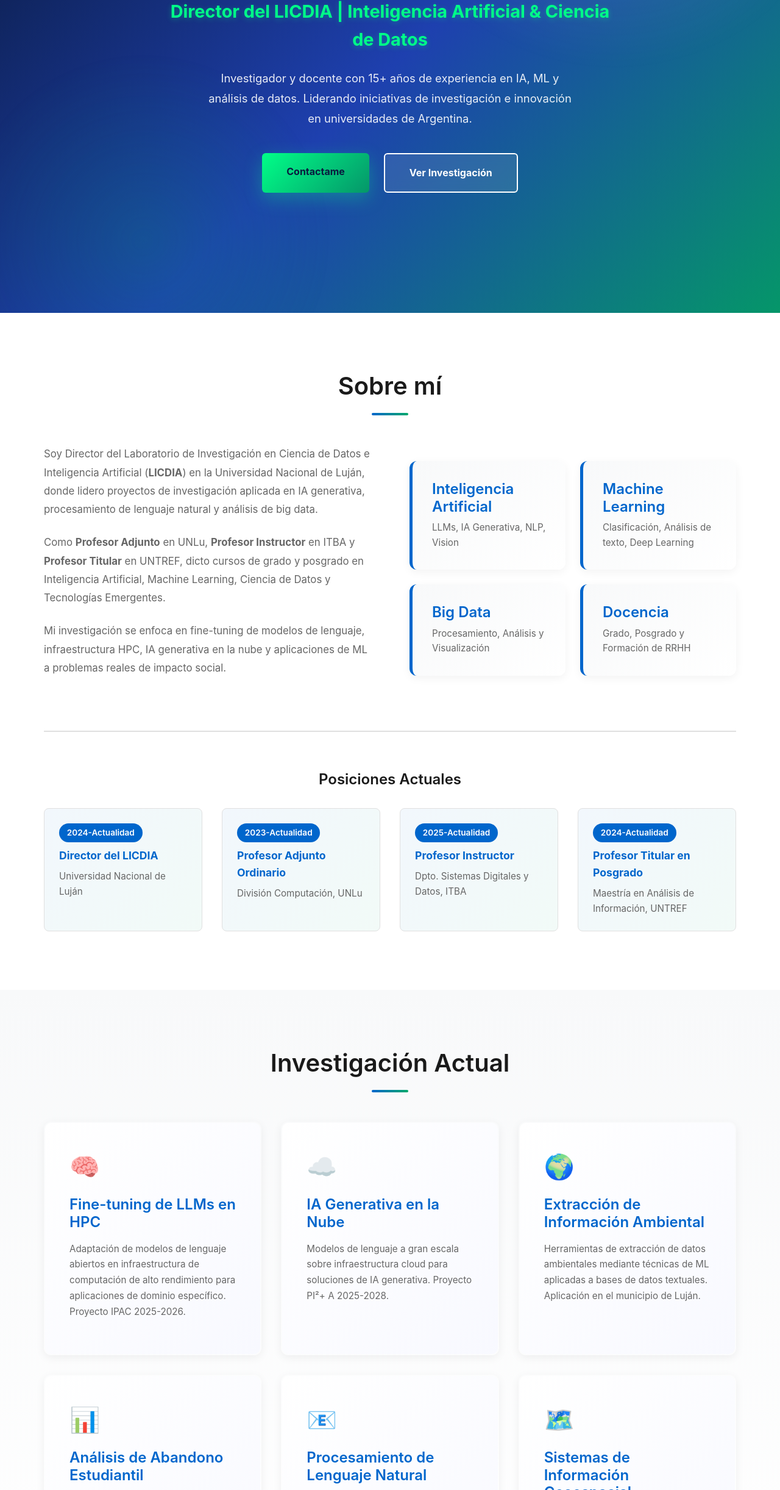
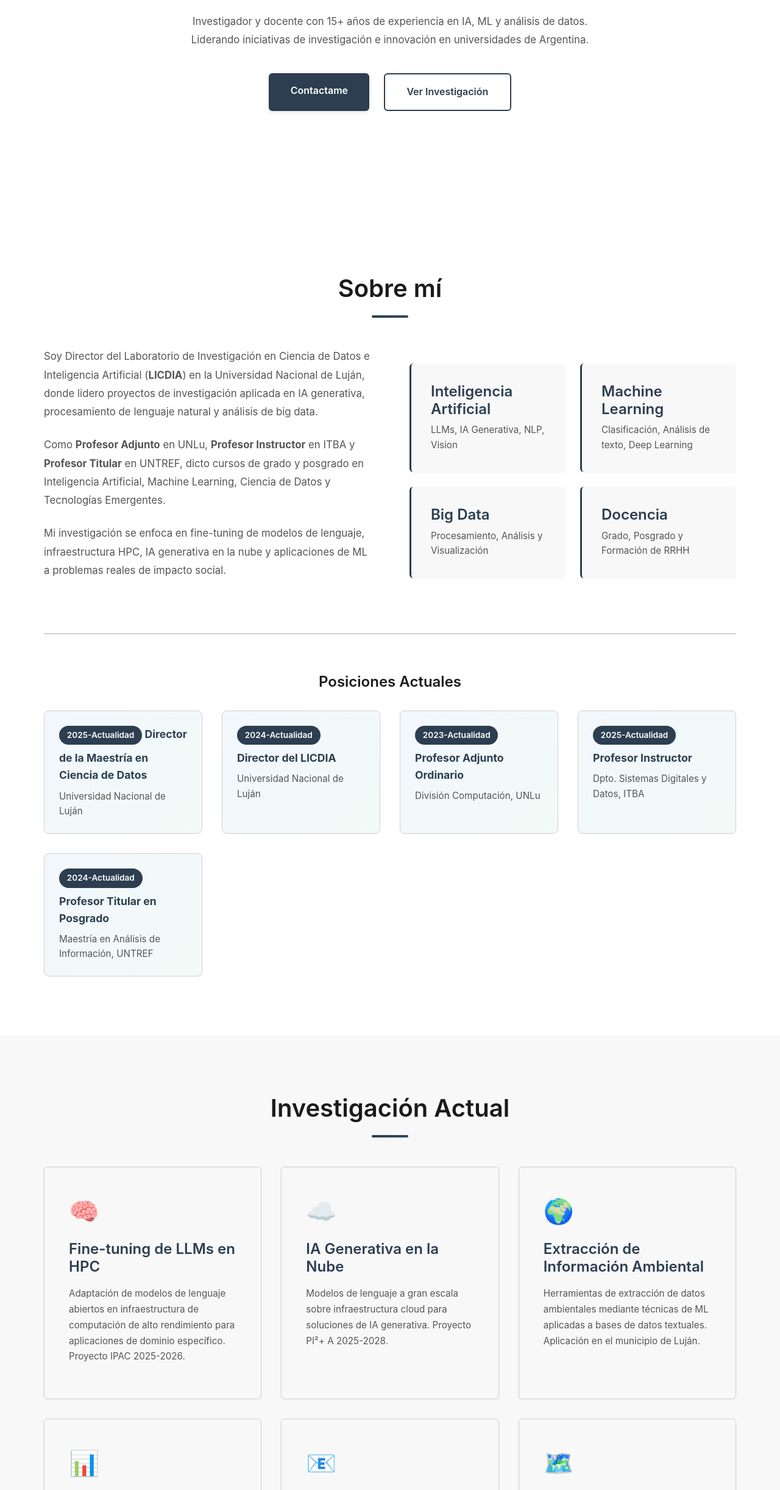
Before and after one commit to jumafernandez/jumafernandez.github.io, a plain HTML site: page index.html in a window 1280 px wide. Shown: the part 357-2800 px from the top of the page at 61% size. Drawn offline with Linux system fonts and the light colour scheme.

Commit message:
Update: new design (sobrio), new publications, new role (Maestría), removed blog

```diff
--- a/css/styles.css
+++ b/css/styles.css
@@ -2,14 +2,14 @@
    VARIABLES Y RESET
    ============================================ */
 :root {
-    --primary-color: #0066cc;
-    --secondary-color: #00a86b;
-    --dark-bg: #f8f9fa;
+    --primary-color: #2c3e50;
+    --secondary-color: #34495e;
+    --dark-bg: #f5f5f5;
     --text-dark: #1a1a1a;
-    --text-light: #666666;
-    --border-color: #e0e0e0;
-    --accent-blue: #1e40af;
-    --accent-green: #059669;
+    --text-light: #555555;
+    --border-color: #d0d0d0;
+    --accent-color: #2c3e50;
+    --light-gray: #f8f8f8;
     --transition: all 0.3s ease;
 }
 
@@ -204,47 +204,19 @@ a:hover {
    ============================================ */
 .hero {
     position: relative;
-    min-height: 100vh;
+    min-height: 80vh;
     display: flex;
     align-items: center;
     justify-content: center;
     overflow: hidden;
-    background: linear-gradient(135deg, #0a1a3f 0%, #1e40af 50%, #059669 100%);
-}
-
-.hero::before {
-    content: '';
-    position: absolute;
-    top: -50%;
-    right: -10%;
-    width: 800px;
-    height: 800px;
-    background: radial-gradient(circle, rgba(255, 255, 255, 0.15) 0%, transparent 70%);
-    border-radius: 50%;
-    animation: float 8s ease-in-out infinite;
-}
-
-.hero::after {
-    content: '';
-    position: absolute;
-    bottom: -20%;
-    left: -5%;
-    width: 600px;
-    height: 600px;
-    background: radial-gradient(circle, rgba(0, 168, 107, 0.2) 0%, transparent 70%);
-    border-radius: 50%;
-    animation: float 10s ease-in-out infinite reverse;
-}
-
-@keyframes float {
-    0%, 100% { transform: translateY(0px) scale(1); }
-    50% { transform: translateY(30px) scale(1.05); }
+    background: #ffffff;
+    padding: 4rem 0;
 }
 
 .hero-content {
     position: relative;
     z-index: 2;
-    max-width: 800px;
+    max-width: 900px;
     text-align: center;
     animation: fadeInUp 0.8s ease-out;
     padding: 2rem;
@@ -262,28 +234,26 @@ a:hover {
 }
 
 .hero-title {
-    font-size: 4rem;
+    font-size: 3.5rem;
     margin-bottom: 0.5rem;
-    color: white;
-    font-weight: 800;
-    text-shadow: 0 4px 20px rgba(0, 0, 0, 0.3);
-    letter-spacing: -1px;
+    color: var(--primary-color);
+    font-weight: 700;
+    letter-spacing: -0.5px;
 }
 
 .hero-subtitle {
-    font-size: 1.8rem;
-    color: #00ff88;
+    font-size: 1.4rem;
+    color: var(--text-light);
     margin-bottom: 1.5rem;
-    font-weight: 700;
-    text-shadow: 0 2px 10px rgba(0, 255, 136, 0.3);
+    font-weight: 500;
 }
 
 .hero-description {
-    font-size: 1.15rem;
-    color: rgba(255, 255, 255, 0.9);
+    font-size: 1.05rem;
+    color: var(--text-light);
     margin-bottom: 2.5rem;
     line-height: 1.8;
-    max-width: 600px;
+    max-width: 700px;
     margin-left: auto;
     margin-right: auto;
 }
@@ -296,31 +266,30 @@ a:hover {
 }
 
 .hero .btn-primary {
-    background: linear-gradient(135deg, #00ff88, #059669);
-    color: #0a1a3f;
-    font-weight: 700;
-    padding: 1.1rem 2.5rem;
-    box-shadow: 0 10px 30px rgba(0, 255, 136, 0.3);
+    background: var(--primary-color);
+    color: white;
+    font-weight: 600;
+    padding: 1rem 2.2rem;
+    box-shadow: 0 2px 8px rgba(0, 0, 0, 0.1);
 }
 
 .hero .btn-primary:hover {
-    transform: translateY(-3px);
-    box-shadow: 0 15px 40px rgba(0, 255, 136, 0.5);
+    background: var(--secondary-color);
+    box-shadow: 0 4px 12px rgba(0, 0, 0, 0.15);
 }
 
 .hero .btn-secondary {
-    border-color: white;
-    color: white;
-    padding: 1.1rem 2.5rem;
-    font-weight: 700;
-    background: rgba(255, 255, 255, 0.1);
-    backdrop-filter: blur(10px);
+    border-color: var(--primary-color);
+    color: var(--primary-color);
+    padding: 1rem 2.2rem;
+    font-weight: 600;
+    background: white;
 }
 
 .hero .btn-secondary:hover {
-    background: white;
-    color: #0a1a3f;
-    box-shadow: 0 10px 30px rgba(255, 255, 255, 0.2);
+    background: var(--dark-bg);
+    border-color: var(--secondary-color);
+    color: var(--secondary-color);
 }
 
 /* ============================================
@@ -352,18 +321,16 @@ a:hover {
 }
 
 .expertise-card {
-    background: linear-gradient(135deg, var(--dark-bg), #ffffff);
+    background: var(--light-gray);
     padding: 2rem;
-    border-radius: 12px;
-    border-left: 5px solid var(--primary-color);
+    border-radius: 6px;
+    border-left: 3px solid var(--primary-color);
     transition: var(--transition);
-    box-shadow: 0 4px 15px rgba(0, 0, 0, 0.05);
+    box-shadow: 0 1px 3px rgba(0, 0, 0, 0.05);
 }
 
 .expertise-card:hover {
-    transform: translateY(-8px);
-    box-shadow: 0 12px 30px rgba(0, 102, 204, 0.15);
-    border-left-color: var(--secondary-color);
+    box-shadow: 0 4px 12px rgba(0, 0, 0, 0.1);
 }
 
 .expertise-card h3 {
@@ -427,7 +394,7 @@ a:hover {
    ============================================ */
 .research {
     padding: 6rem 0;
-    background: linear-gradient(180deg, var(--dark-bg) 0%, #ffffff 100%);
+    background: var(--light-gray);
 }
 
 .research-grid {
@@ -437,37 +404,16 @@ a:hover {
 }
 
 .research-card {
-    background: linear-gradient(135deg, #ffffff 0%, #f8f9ff 100%);
+    background: var(--light-gray);
     padding: 2.5rem;
-    border-radius: 12px;
-    box-shadow: 0 4px 15px rgba(0, 0, 0, 0.06);
+    border-radius: 6px;
+    box-shadow: 0 1px 3px rgba(0, 0, 0, 0.05);
     transition: var(--transition);
-    border: 2px solid transparent;
-    background-clip: padding-box;
-    position: relative;
-}
-
-.research-card::before {
-    content: '';
-    position: absolute;
-    inset: 0;
-    border-radius: 12px;
-    padding: 2px;
-    background: linear-gradient(135deg, var(--primary-color), var(--secondary-color));
-    -webkit-mask: linear-gradient(#fff 0 0) content-box, linear-gradient(#fff 0 0);
-    -webkit-mask-composite: xor;
-    mask-composite: exclude;
-    opacity: 0;
-    transition: var(--transition);
+    border: 1px solid var(--border-color);
 }
 
 .research-card:hover {
-    transform: translateY(-8px);
-    box-shadow: 0 12px 40px rgba(0, 102, 204, 0.15);
-}
-
-.research-card:hover::before {
-    opacity: 1;
+    box-shadow: 0 4px 12px rgba(0, 0, 0, 0.1);
 }
 
 .research-icon {
@@ -569,7 +515,7 @@ a:hover {
    ============================================ */
 .teaching {
     padding: 6rem 0;
-    background: linear-gradient(180deg, var(--dark-bg) 0%, #ffffff 100%);
+    background: #ffffff;
 }
 
 .teaching-grid {
@@ -700,7 +646,7 @@ a:hover {
    ============================================ */
 .contact {
     padding: 6rem 0;
-    background: linear-gradient(180deg, var(--dark-bg) 0%, #ffffff 100%);
+    background: var(--light-gray);
 }
 
 .contact-content {
--- a/index.html
+++ b/index.html
@@ -16,7 +16,6 @@
                 <li><a href="#sobre" class="nav-link">Sobre mí</a></li>
                 <li><a href="#investigacion" class="nav-link">Investigación</a></li>
                 <li><a href="#publicaciones" class="nav-link">Publicaciones</a></li>
-                <li><a href="#blog" class="nav-link">Blog</a></li>
                 <li><a href="#contacto" class="nav-link">Contacto</a></li>
             </ul>
             <div class="hamburger">
@@ -91,6 +90,11 @@
             <div class="roles-section">
                 <h3>Posiciones Actuales</h3>
                 <div class="roles-grid">
+                    <div class="role-item">
+                        <span class="role-year">2025-Actualidad</span>
+                        <strong>Director de la Maestría en Ciencia de Datos</strong>
+                        <p>Universidad Nacional de Luján</p>
+                    </div>
                     <div class="role-item">
                         <span class="role-year">2024-Actualidad</span>
                         <strong>Director del LICDIA</strong>
@@ -183,6 +187,24 @@
 
             <div class="publications-list">
                 <article class="publication-item">
+                    <div class="pub-year">2026</div>
+                    <div class="pub-content">
+                        <h4>Performance vs. Efficiency in Domain-Specific LLM Adaptation: A Comparative Study of Full Fine-Tuning and LoRA on Real-World Data</h4>
+                        <p class="pub-authors">Camilo, M., Fernández, J. M., & Errecalde, M.</p>
+                        <p class="pub-venue">Jornadas de Cloud Computing, Big Data & Emerging Topics (JCC-BD&ET)</p>
+                    </div>
+                </article>
+
+                <article class="publication-item">
+                    <div class="pub-year">2026</div>
+                    <div class="pub-content">
+                        <h4>A Defense-in-Depth Architecture for Protecting AI Agent Intellectual Property in Multi-Tenant Cloud Environments</h4>
+                        <p class="pub-authors">Petrocelli, D., & Fernández, J. M.</p>
+                        <p class="pub-venue">Jornadas de Cloud Computing, Big Data & Emerging Topics (JCC-BD&ET)</p>
+                    </div>
+                </article>
+
+                <article class="publication-item">
                     <div class="pub-year">2025</div>
                     <div class="pub-content">
                         <h4>Agente basado en LLM para la ejecución de comandos CLI a partir de lenguaje natural</h4>
@@ -271,22 +293,6 @@
         </div>
     </section>
 
-    <!-- Blog -->
-    <section id="blog" class="blog">
-        <div class="container">
-            <h2 class="section-title">Blog</h2>
-            <p class="section-subtitle">Artículos sobre IA, investigación y educación en ciencias de datos</p>
-
-            <div class="blog-grid" id="blog-posts">
-                <!-- Los posts del blog se cargarán aquí dinámicamente -->
-            </div>
-
-            <div class="blog-cta">
-                <p>Próximamente más artículos sobre LLMs, fine-tuning, IA generativa y aplicaciones de ML...</p>
-            </div>
-        </div>
-    </section>
-
     <!-- Contacto -->
     <section id="contacto" class="contact">
         <div class="container">
--- a/js/script.js
+++ b/js/script.js
@@ -26,57 +26,6 @@ if (hamburger) {
     });
 }
 
-// ============================================
-// BLOG - Cargar posts dinámicamente
-// ============================================
-const blogPosts = [
-    {
-        title: "Fine-tuning de Modelos de Lenguaje: Guía Práctica",
-        date: "20 de Abril, 2025",
-        excerpt: "Una exploración profunda sobre cómo adaptar modelos de lenguaje pre-entrenados a tareas específicas de dominio, con ejemplos prácticos usando infraestructura HPC.",
-        slug: "fine-tuning-llms"
-    },
-    {
-        title: "IA Generativa en la Nube: Oportunidades y Desafíos",
-        date: "10 de Abril, 2025",
-        excerpt: "Análisis de las últimas tendencias en IA generativa, escalabilidad en la nube y cómo las universidades pueden aprovecharlo para investigación.",
-        slug: "ia-generativa-nube"
-    },
-    {
-        title: "NLP y Análisis de Sentimientos en Redes Sociales",
-        date: "1 de Abril, 2025",
-        excerpt: "Técnicas modernas de procesamiento de lenguaje natural para extraer insights de datos textuales en redes sociales y análisis de opinión pública.",
-        slug: "nlp-sentimientos"
-    },
-    {
-        title: "Reduciendo el Abandono Universitario con Machine Learning",
-        date: "25 de Marzo, 2025",
-        excerpt: "Cómo utilizar técnicas de ML para identificar patrones de abandono estudiantil y diseñar intervenciones efectivas en sistemas universitarios.",
-        slug: "ml-abandono-universitario"
-    }
-];
-
-function renderBlogPosts() {
-    const blogGrid = document.getElementById('blog-posts');
-
-    if (blogGrid) {
-        blogGrid.innerHTML = blogPosts.map(post => `
-            <article class="blog-post">
-                <div class="blog-post-header">
-                    <p class="blog-post-date">📅 ${post.date}</p>
-                    <h3 class="blog-post-title">${post.title}</h3>
-                </div>
-                <div class="blog-post-content">
-                    <p class="blog-post-excerpt">${post.excerpt}</p>
-                    <a href="#" class="blog-post-link">Leer más →</a>
-                </div>
-            </article>
-        `).join('');
-    }
-}
-
-// Renderizar blog al cargar
-document.addEventListener('DOMContentLoaded', renderBlogPosts);
 
 // ============================================
 // FORMULARIO DE CONTACTO
```
Also changed, not shown: .claude/settings.local.json.
